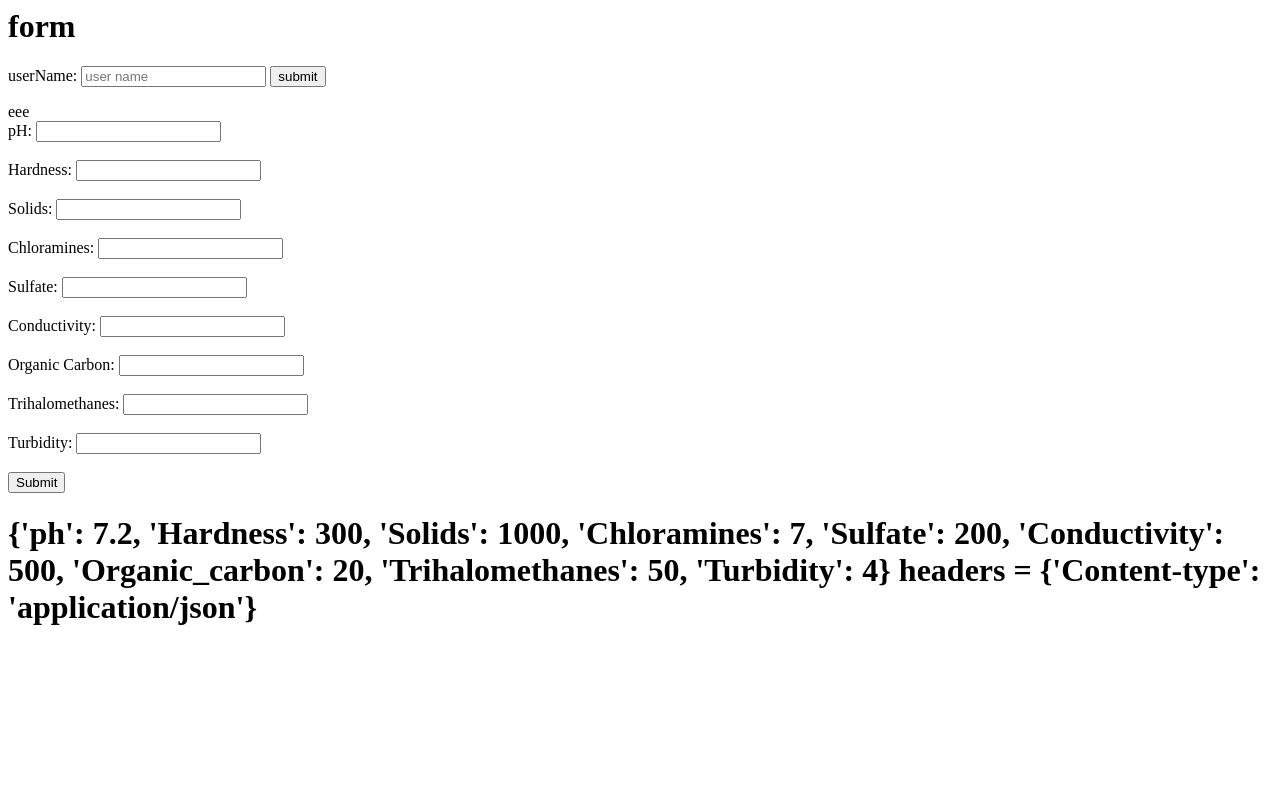
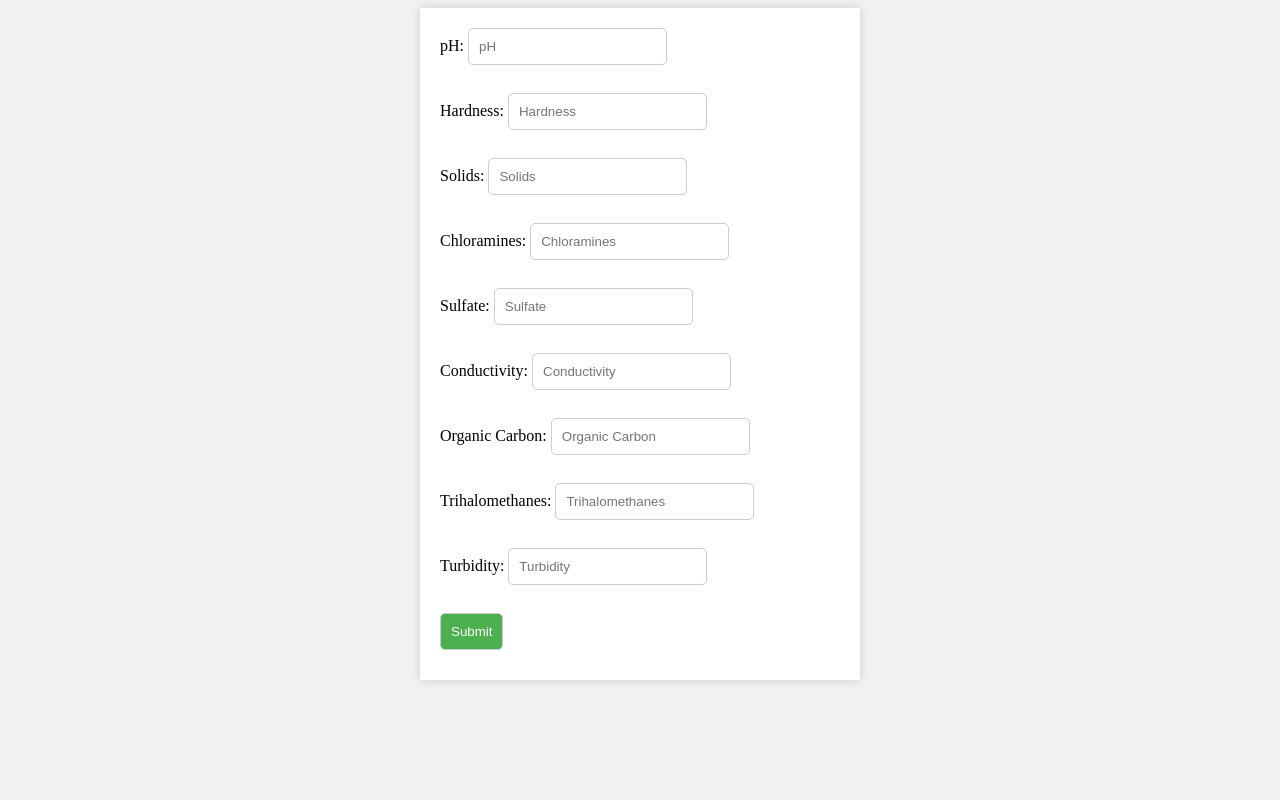
Before and after one commit to mhvharsha/major-project, a Flask app: page /hi in a window 1280 px wide. Run offline with Flask 3, Linux system fonts and the light colour scheme; parts of the project's set-up code (start-up, migrations or seed data) failed here and were passed over.

Commit message:
added stylings

```diff
--- a/templates/index.html
+++ b/templates/index.html
@@ -4,48 +4,67 @@
     <meta http-equiv="X-UA-Compatible" content="IE=edge">
     <meta name="viewport" content="width=device-width, initial-scale=1.0">
     <title>Document</title>
+    <style>
+        body {
+            background-color: #f2f2f2; /* set background color */
+        }
+        form {
+            margin: 0 auto; /* center form on the page */
+            background-color: #fff; /* set background color for form */
+            padding: 20px; /* add padding to form */
+            width: 400px; /* set width of form */
+            box-shadow: 0px 0px 10px #ccc; /* add shadow effect to form */
+        }
+        input[type="text"], input[type="submit"] {
+            padding: 10px; /* add padding to input fields */
+            margin-bottom: 10px; /* add margin to input fields */
+            border: none;
+            border: 1px solid #ccc;
+            border-radius: 5px;
+        }
+        input[type="submit"] {
+            background-color: #4CAF50;
+            color: #fff;
+            cursor: pointer;
+        }
+        input[type="submit"]:hover {
+            background-color: #3e8e41;
+        }
+    </style>
 </head>
 <body>
-    <h1>form</h1>
-    <form action="/predict" method="post">
-       userName: <input type="text" name="userName" placeholder="user name"/>
-       <input type="submit" value="submit">
 
+    <form action="/predict" method="POST" enctype="application/json">
+        <label for="ph">pH:</label>
+        <input type="text" id="ph" name="ph" placeholder="pH" /><br /><br />
+
+        <label for="hardness">Hardness:</label>
+        <input type="text" id="hardness" name="hardness" placeholder="Hardness" /><br /><br />
+
+        <label for="solids">Solids:</label>
+        <input type="text" id="solids" name="solids" placeholder="Solids" /><br /><br />
+
+        <label for="chloramines">Chloramines:</label>
+        <input type="text" id="chloramines" name="chloramines" placeholder="Chloramines" /><br /><br />
+
+        <label for="sulfate">Sulfate:</label>
+        <input type="text" id="sulfate" name="sulfate" placeholder="Sulfate" /><br /><br />
+
+        <label for="conductivity">Conductivity:</label>
+        <input type="text" id="conductivity" name="conductivity" placeholder="Conductivity" /><br /><br />
+
+        <label for="organic_carbon">Organic Carbon:</label>
+        <input type="text" id="organic_carbon" name="organic_carbon" placeholder="Organic Carbon" /><br /><br />
+
+        <label for="trihalomethanes">Trihalomethanes:</label>
+        <input type="text" id="trihalomethanes" name="trihalomethanes" placeholder="Trihalomethanes" /><br /><br />
+
+        <label for="turbidity">Turbidity:</label>
+        <input type="text" id="turbidity" name="turbidity" placeholder="Turbidity" /><br /><br />
+
+        <input type="submit" value="Submit" />
     </form>
 
-eee
-    <form action="/predict" method="POST" enctype="application/json">
-        <label for="ph">pH:</label>
-        <input type="text" id="ph" name="ph"><br><br>
-
-        <label for="hardness">Hardness:</label>
-        <input type="text" id="hardness" name="hardness"><br><br>
-
-        <label for="solids">Solids:</label>
-        <input type="text" id="solids" name="solids"><br><br>
-
-        <label for="chloramines">Chloramines:</label>
-        <input type="text" id="chloramines" name="chloramines"><br><br>
-
-        <label for="sulfate">Sulfate:</label>
-        <input type="text" id="sulfate" name="sulfate"><br><br>
-
-        <label for="conductivity">Conductivity:</label>
-        <input type="text" id="conductivity" name="conductivity"><br><br>
-
-        <label for="organic_carbon">Organic Carbon:</label>
-        <input type="text" id="organic_carbon" name="organic_carbon"><br><br>
-
-        <label for="trihalomethanes">Trihalomethanes:</label>
-        <input type="text" id="trihalomethanes" name="trihalomethanes"><br><br>
-
-        <label for="turbidity">Turbidity:</label>
-        <input type="text" id="turbidity" name="turbidity"><br><br>
-
-        <input type="submit" value="Submit">
-      </form>
-      <h1> {'ph': 7.2, 'Hardness': 300, 'Solids': 1000, 'Chloramines': 7, 'Sulfate': 200, 'Conductivity': 500, 'Organic_carbon': 20, 'Trihalomethanes': 50, 'Turbidity': 4}
-        headers = {'Content-type': 'application/json'}</h1>
 
 </body>
 </html>
```
